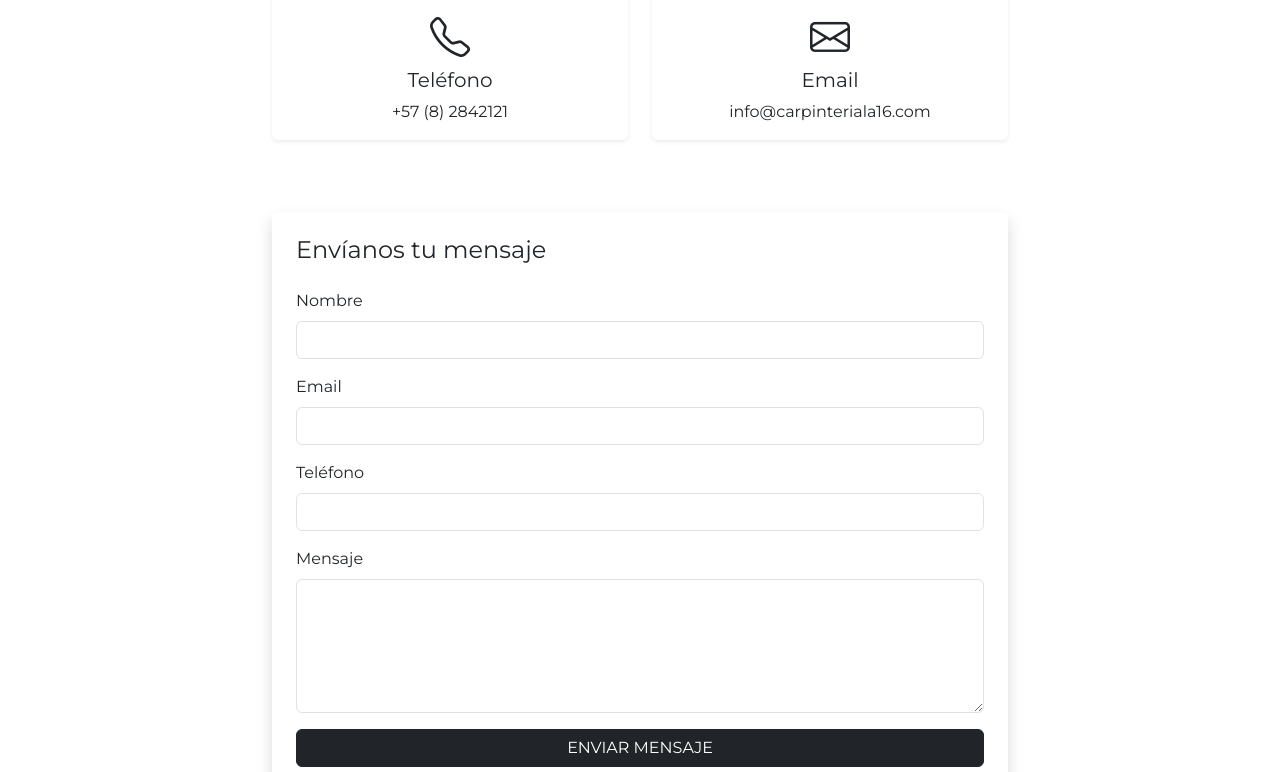
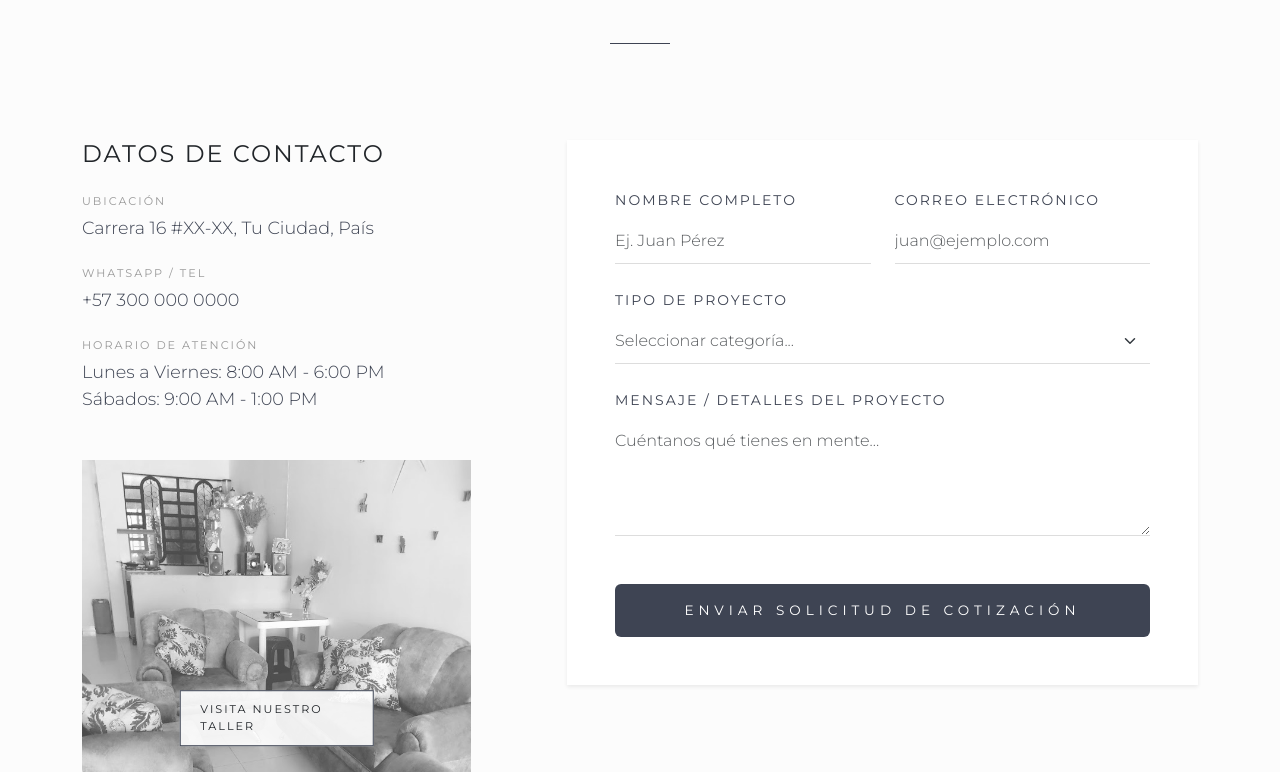
Before and after one commit to YojhanxA/Carpinteria, a React (Vite) app: page /contacto in a window 1280 px wide. Shown: the part 328-1100 px from the top of the page. Built offline with nearby package versions, Linux system fonts and the light colour scheme.

Commit message:
Vista contacto

```diff
--- a/src/pages/Contact.jsx
+++ b/src/pages/Contact.jsx
@@ -1,121 +1,96 @@
-import React, { useState } from 'react';
+import React from "react";
+import "../styles/contact.css";
 
 export const Contact = () => {
-    const [formData, setFormData] = useState({
-        nombre: '',
-        email: '',
-        telefono: '',
-        mensaje: ''
-    });
-
-    const handleChange = (e) => {
-        const { name, value } = e.target;
-        setFormData(prev => ({
-            ...prev,
-            [name]: value
-        }));
-    };
-
-    const handleSubmit = (e) => {
-        e.preventDefault();
-        // Aquí iría la lógica para enviar el formulario
-        console.log('Formulario enviado:', formData);
-        // Limpiar el formulario
-        setFormData({
-            nombre: '',
-            email: '',
-            telefono: '',
-            mensaje: ''
-        });
-        alert('Gracias por tu mensaje. Nos pondremos en contacto pronto.');
-    };
-
   return (
-        <main className="container py-5" style={{ marginTop: '80px' }}>
-            <div className="row">
-                <div className="col-lg-8 mx-auto">
-                    <h1 className="mb-4 text-center">CONTACTO</h1>
-
-                    <div className="row mb-5">
-                        <div className="col-md-6 mb-4">
-                            <div className="card border-0 shadow-sm">
-                                <div className="card-body text-center">
-                                    <i className="bi bi-telephone fs-1 text-dark mb-3"></i>
-                                    <h5 className="card-title">Teléfono</h5>
-                                    <p className="card-text">+57 (8) 2842121</p>
+    <section className="contacto-section">
+      {/* Cabecera Elegante */}
+      <div className="contacto-header text-center">
+        <div className="container">
+          <span className="letter-spacing-3 text-muted d-block mb-2">PROYECTOS A MEDIDA</span>
+          <h1 className="display-4 fw-light text-uppercase" style={{ letterSpacing: '6px', color: '#3e4453' }}>
+            Hablemos de tu <strong>Idea</strong>
+          </h1>
+          <div className="header-line mx-auto"></div>
         </div>
       </div>
+
+      <div className="container py-5">
+        <div className="row g-5">
+
+          {/* Columna Izquierda: Información de Contacto */}
+          <div className="col-lg-5">
+            <div className="info-wrapper pe-lg-5">
+              <h3 className="h4 text-uppercase mb-4" style={{ letterSpacing: '2px' }}>Datos de Contacto</h3>
+
+              <div className="contact-item mb-4">
+                <span className="label">UBICACIÓN</span>
+                <p>Carrera 16 #XX-XX, Tu Ciudad, País</p>
               </div>
-                        <div className="col-md-6 mb-4">
-                            <div className="card border-0 shadow-sm">
-                                <div className="card-body text-center">
-                                    <i className="bi bi-envelope fs-1 text-dark mb-3"></i>
-                                    <h5 className="card-title">Email</h5>
-                                    <p className="card-text">info@carpinteriala16.com</p>
+
+              <div className="contact-item mb-4">
+                <span className="label">WHATSAPP / TEL</span>
+                <p>+57 300 000 0000</p>
+              </div>
+
+              <div className="contact-item mb-4">
+                <span className="label">HORARIO DE ATENCIÓN</span>
+                <p>Lunes a Viernes: 8:00 AM - 6:00 PM<br/>Sábados: 9:00 AM - 1:00 PM</p>
+              </div>
+
+              {/* Mapa o Imagen Decorativa */}
+              <div className="mini-map-placeholder mt-5">
+                <img
+                  src="/img/SofaExhibicion.jpg"
+                  alt="Taller La 16"
+                  className="img-fluid grayscale-filter"
+                />
+                <div className="map-overlay">
+                  <span>VISITA NUESTRO TALLER</span>
                 </div>
               </div>
             </div>
           </div>
 
-                    <div className="card border-0 shadow">
-                        <div className="card-body p-4">
-                            <h4 className="mb-4">Envíanos tu mensaje</h4>
-                            <form onSubmit={handleSubmit}>
-                                <div className="mb-3">
-                                    <label htmlFor="nombre" className="form-label">Nombre</label>
-                                    <input
-                                        type="text"
-                                        className="form-control"
-                                        id="nombre"
-                                        name="nombre"
-                                        value={formData.nombre}
-                                        onChange={handleChange}
-                                        required
-                                    />
+          {/* Columna Derecha: Formulario */}
+          <div className="col-lg-7">
+            <div className="form-container bg-white p-4 p-md-5 shadow-sm">
+              <form>
+                <div className="row">
+                  <div className="col-md-6 mb-4">
+                    <label className="form-label small letter-spacing-2">NOMBRE COMPLETO</label>
+                    <input type="text" className="form-control custom-input" placeholder="Ej. Juan Pérez" />
                   </div>
-                                <div className="mb-3">
-                                    <label htmlFor="email" className="form-label">Email</label>
-                                    <input
-                                        type="email"
-                                        className="form-control"
-                                        id="email"
-                                        name="email"
-                                        value={formData.email}
-                                        onChange={handleChange}
-                                        required
-                                    />
+                  <div className="col-md-6 mb-4">
+                    <label className="form-label small letter-spacing-2">CORREO ELECTRÓNICO</label>
+                    <input type="email" className="form-control custom-input" placeholder="juan@ejemplo.com" />
                   </div>
-                                <div className="mb-3">
-                                    <label htmlFor="telefono" className="form-label">Teléfono</label>
-                                    <input
-                                        type="tel"
-                                        className="form-control"
-                                        id="telefono"
-                                        name="telefono"
-                                        value={formData.telefono}
-                                        onChange={handleChange}
-                                    />
                 </div>
-                                <div className="mb-3">
-                                    <label htmlFor="mensaje" className="form-label">Mensaje</label>
-                                    <textarea
-                                        className="form-control"
-                                        id="mensaje"
-                                        name="mensaje"
-                                        rows="5"
-                                        value={formData.mensaje}
-                                        onChange={handleChange}
-                                        required
-                                    ></textarea>
+
+                <div className="mb-4">
+                  <label className="form-label small letter-spacing-2">TIPO DE PROYECTO</label>
+                  <select className="form-select custom-input text-muted">
+                    <option defaultValue>Seleccionar categoría...</option>
+                    <option value="carpinteria">Carpintería Fina</option>
+                    <option value="tapiceria">Tapicería de Alto Confort</option>
+                    <option value="remodelacion">Remodelación Completa</option>
+                  </select>
                 </div>
-                                <button type="submit" className="btn btn-dark w-100">
-                                    ENVIAR MENSAJE
+
+                <div className="mb-5">
+                  <label className="form-label small letter-spacing-2">MENSAJE / DETALLES DEL PROYECTO</label>
+                  <textarea className="form-control custom-input" rows="4" placeholder="Cuéntanos qué tienes en mente..."></textarea>
+                </div>
+
+                <button type="submit" className="btn btn-dark w-100 py-3 text-uppercase letter-spacing-3 btn-la16">
+                  Enviar Solicitud de Cotización
                 </button>
               </form>
             </div>
           </div>
+
         </div>
       </div>
-        </main>
+    </section>
   );
 };
--- /dev/null
+++ b/src/styles/contact.css
@@ -0,0 +1,98 @@
+/* Sección Principal */
+.contacto-section {
+    background-color: #fcfcfc;
+    min-height: 100vh;
+    padding-top: 120px; /* Ajustar según tu Navbar */
+}
+
+/* Header */
+.header-line {
+    width: 60px;
+    height: 1px;
+    background-color: #3e4453;
+    margin-top: 2rem;
+    margin-bottom: 3rem;
+}
+
+/* Items de Información */
+.contact-item .label {
+    display: block;
+    font-size: 0.7rem;
+    letter-spacing: 2px;
+    color: #999;
+    margin-bottom: 5px;
+}
+
+.contact-item p {
+    font-weight: 300;
+    color: #3e4453;
+    font-size: 1.1rem;
+}
+
+/* Inputs Personalizados (Estilo Minimalista) */
+.custom-input {
+    border: none;
+    border-bottom: 1px solid #ddd;
+    border-radius: 0;
+    padding: 10px 0;
+    transition: all 0.3s ease;
+    font-weight: 300;
+}
+
+.custom-input:focus {
+    box-shadow: none;
+    border-color: #3e4453;
+    background-color: transparent;
+}
+
+.form-label {
+    color: #3e4453;
+    font-weight: 500;
+}
+
+/* Botón Premium */
+.btn-la16 {
+    background-color: #3e4453;
+    border: none;
+    font-size: 0.85rem;
+    transition: all 0.4s ease;
+}
+
+.btn-la16:hover {
+    background-color: #1a1d24;
+    letter-spacing: 5px; /* Efecto elegante al pasar el mouse */
+}
+
+/* Imagen Decorativa / Mapa */
+.mini-map-placeholder {
+    position: relative;
+    overflow: hidden;
+}
+
+.grayscale-filter {
+    filter: grayscale(100%);
+    opacity: 0.7;
+    transition: 0.5s;
+}
+
+.mini-map-placeholder:hover .grayscale-filter {
+    filter: grayscale(0%);
+    opacity: 1;
+}
+
+.map-overlay {
+    position: absolute;
+    top: 50%;
+    left: 50%;
+    transform: translate(-50%, -50%);
+    background: rgba(255, 255, 255, 0.9);
+    padding: 10px 20px;
+    border: 1px solid #3e4453;
+    pointer-events: none;
+    font-size: 0.7rem;
+    letter-spacing: 2px;
+}
+
+/* Utilería */
+.letter-spacing-2 { letter-spacing: 2px; }
+.letter-spacing-3 { letter-spacing: 3px; }
```
Lines whose indentation alone changed are shown as unchanged.
